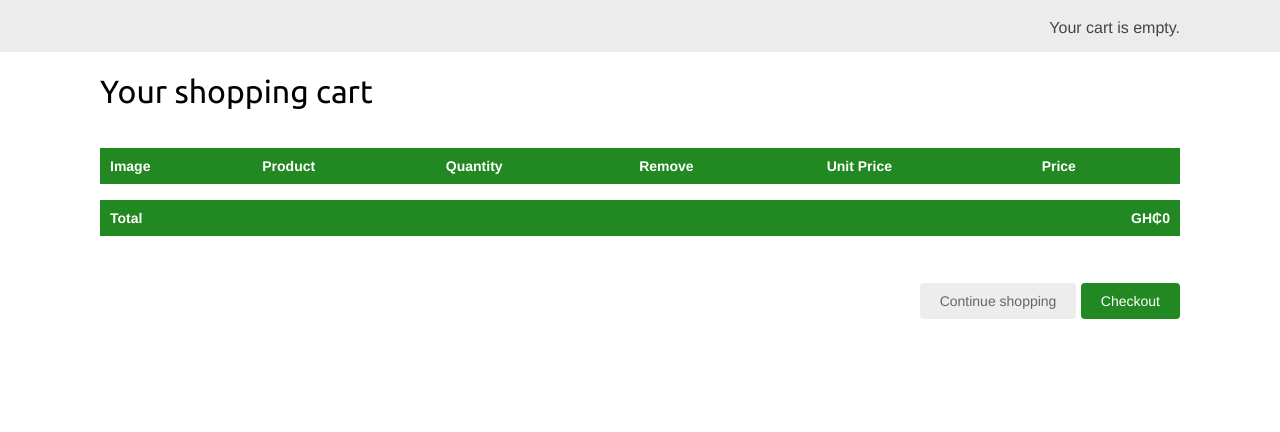
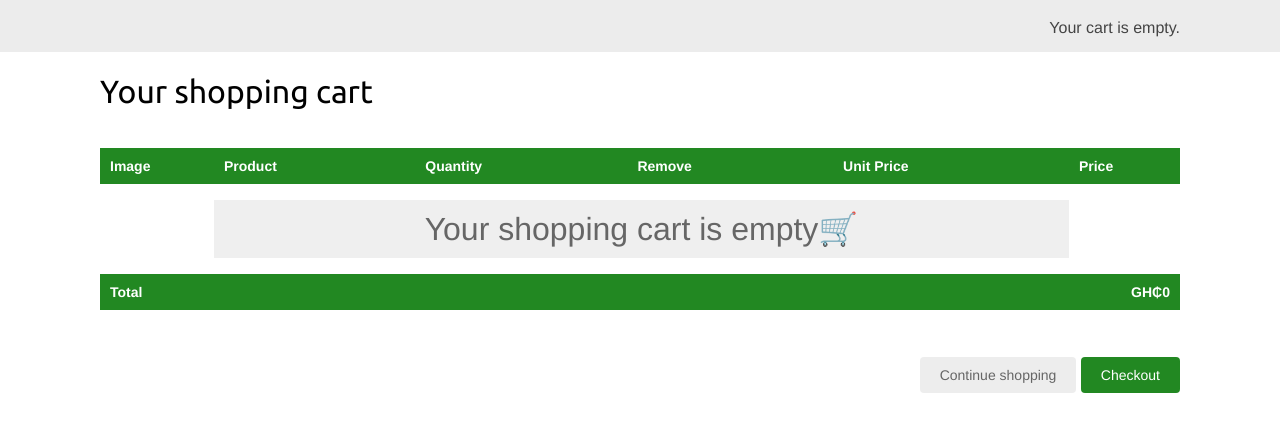
Before and after one commit to attrams/myshop, a Django app: page /cart/ in a window 1280 px wide. Shown: the part 46-478 px from the top of the page. Run offline with Django 5.2, Linux system fonts and the light colour scheme.

Commit message:
add empty cart view

```diff
--- a/cart/templates/cart/detail.html
+++ b/cart/templates/cart/detail.html
@@ -40,6 +40,12 @@
                         <td class="num">GH₵{{ item.total_price }}</td>
                     </tr>
                 {% endwith %}
+            {% empty %}
+                <tr class="empty">
+                    <td></td>
+                    <td colspan="4">Your shopping cart is empty🛒</td>
+                    <td></td>
+                </tr>
             {% endfor %}
             <tr class="total">
                 <td>Total</td>
--- a/shop/static/css/base.css
+++ b/shop/static/css/base.css
@@ -87,6 +87,16 @@ table.cart img {
 
 tbody td.num {
   text-align: right;
+}
+
+tbody tr.empty td:nth-child(2) {
+  text-align: center;
+  font-size: 32px;
+  color: #666;
+}
+
+tbody tr.empty td:nth-child(odd) {
+  background: #fff;
 }
 
 td input[type='submit'] {
```
